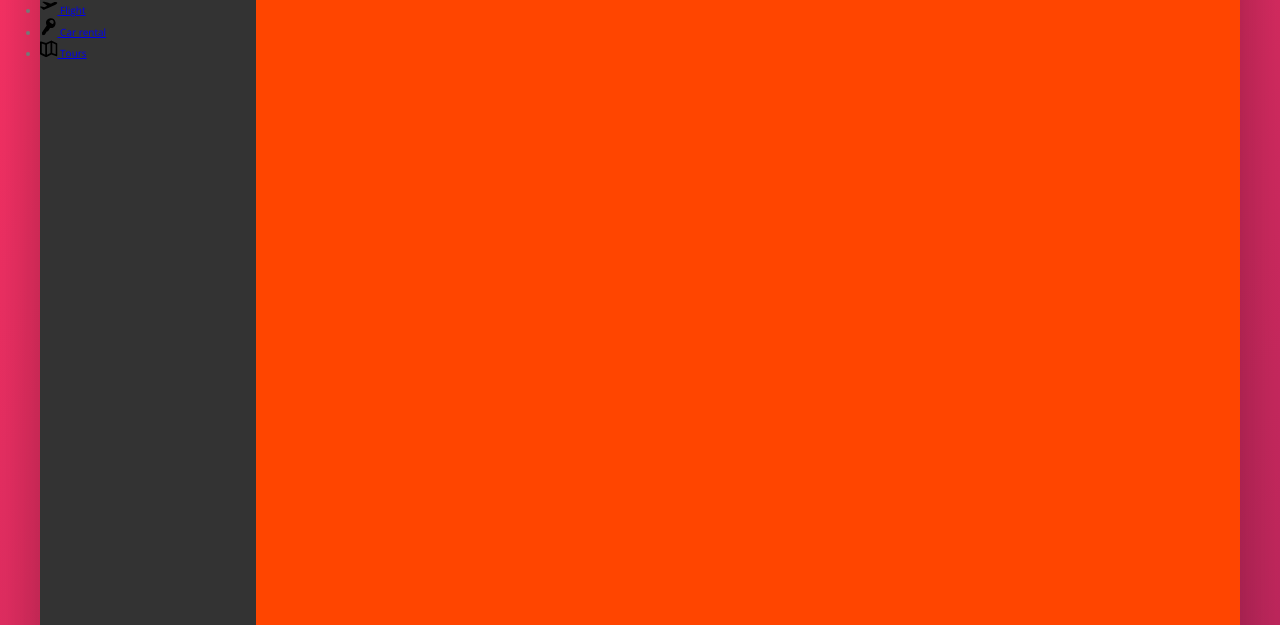
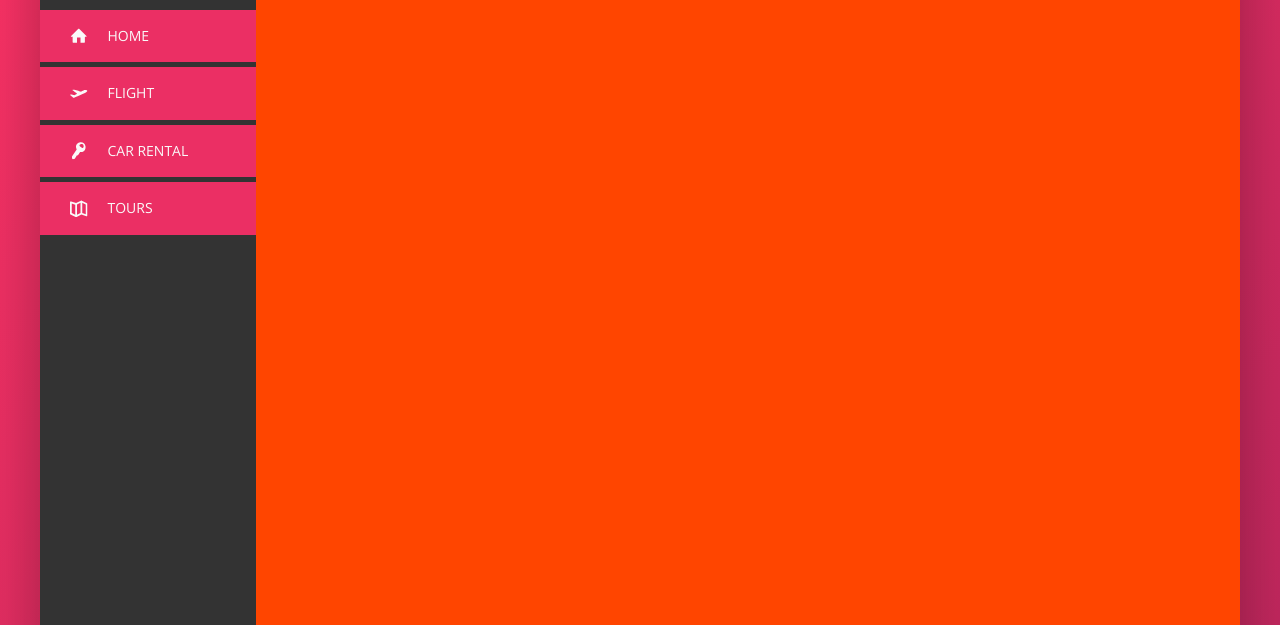
Before and after one commit to VuDucTriJoseph/Trillo, a website: page index.html in a window 1280 px wide. Shown: the part 175-800 px from the top of the page. Drawn offline with nearby package versions, Linux system fonts and the light colour scheme.

Commit message:
sidebar finished

```diff
--- a/index.html
+++ b/index.html
@@ -55,7 +55,7 @@
       <div class="content">
         <nav class="sidebar">
           <ul class="side-nav">
-            <li class="side-nav__item">
+            <li class="side-nav__item side-nav__item--active">
               <a href="#" class="side-nav__link">
                 <svg class="side-nav__icon">
                   <use xlink:href="img/sprite.svg#icon-home"></use>
@@ -63,24 +63,24 @@
                 <span class="side-nav__text">Home</span>
               </a>
             </li>
-            <li class="side-nav__item">
-              <a href="#" class="side-link">
+            <li class="side-nav__item side-nav__item--active">
+              <a href="#" class="side-nav__link">
                 <svg class="side-nav__icon">
                   <use xlink:href="img/sprite.svg#icon-aircraft-take-off"></use>
                 </svg>
                 <span class="side-nav__text">Flight</span>
               </a>
             </li>
-            <li class="side-nav__item">
-              <a href="#" class="side-link">
+            <li class="side-nav__item side-nav__item--active">
+              <a href="#" class="side-nav__link">
                 <svg class="side-nav__icon">
                   <use xlink:href="img/sprite.svg#icon-key"></use>
                 </svg>
                 <span class="side-nav__text">Car rental</span>
               </a>
             </li>
-            <li class="side-nav__item">
-              <a href="#" class="side-link">
+            <li class="side-nav__item side-nav__item--active">
+              <a href="#" class="side-nav__link">
                 <svg class="side-nav__icon">
                   <use xlink:href="img/sprite.svg#icon-map"></use>
                 </svg>
--- a/sass/_component.scss
+++ b/sass/_component.scss
@@ -121,15 +121,61 @@
 /////////////////////////////////////////////////
 /// SIDE-NAVIGATION
 .side-nav {
+  font-size: 1.4rem;
+  list-style: none;
+  margin-top: 3.5rem;
+
   &__item {
+    position: relative;
+
+    &:not(:last-child) {
+      margin-bottom: 0.5rem;
+    }
   }
 
-  &__link {
+  &__item::before {
+    content: "";
+    position: absolute;
+    top: 0;
+    left: 0;
+    height: 100%;
+    width: 3px;
+    background-color: var(--color-primary);
+    transform: scaleY(0);
+    // transform-origin: bottom;
+
+    transition: transform 0.2s, width 0.4s cubic-bezier(1, 0, 0, 1) 0.2s,
+      background-color 0.1s;
+  }
+
+  &__item:hover::before,
+  &__item--active::before {
+    transform: scaleY(1);
+    width: 100%;
+  }
+
+  &__item:active::before {
+    background-color: var(--color-primary-light);
+  }
+
+  &__link:link,
+  &__link:visited {
+    color: var(--color-grey-light-1);
+    text-decoration: none;
+    text-transform: uppercase;
+    display: block;
+    padding: 1.5rem 3rem;
+    display: flex;
+    align-items: center;
+    position: relative;
+    z-index: 10;
   }
 
   &__icon {
     width: 1.75rem;
     height: 1.75rem;
+    margin-right: 2rem;
+    fill: currentColor;
   }
 }
 
```
Also changed, not shown: css/style.css, 1 other file.
